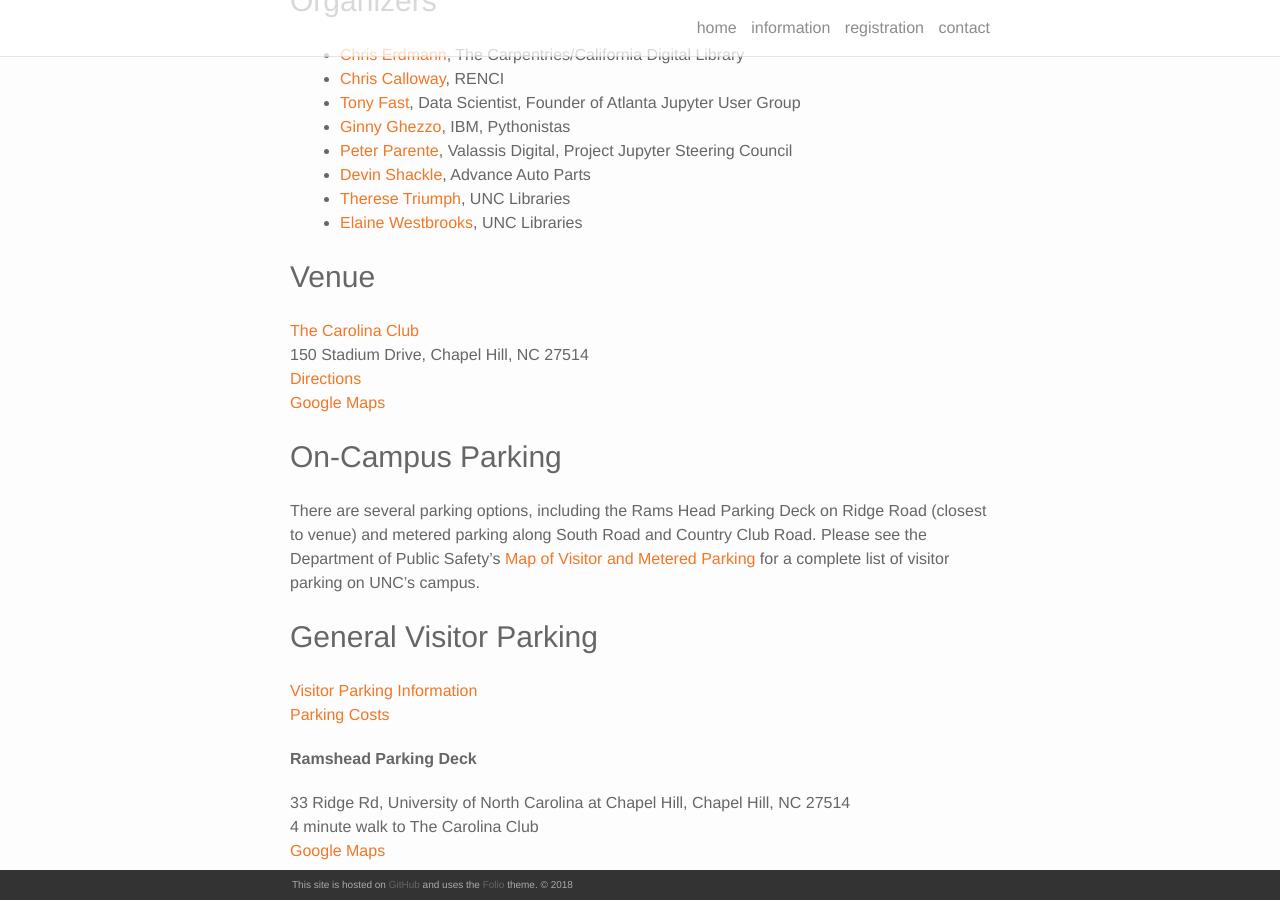
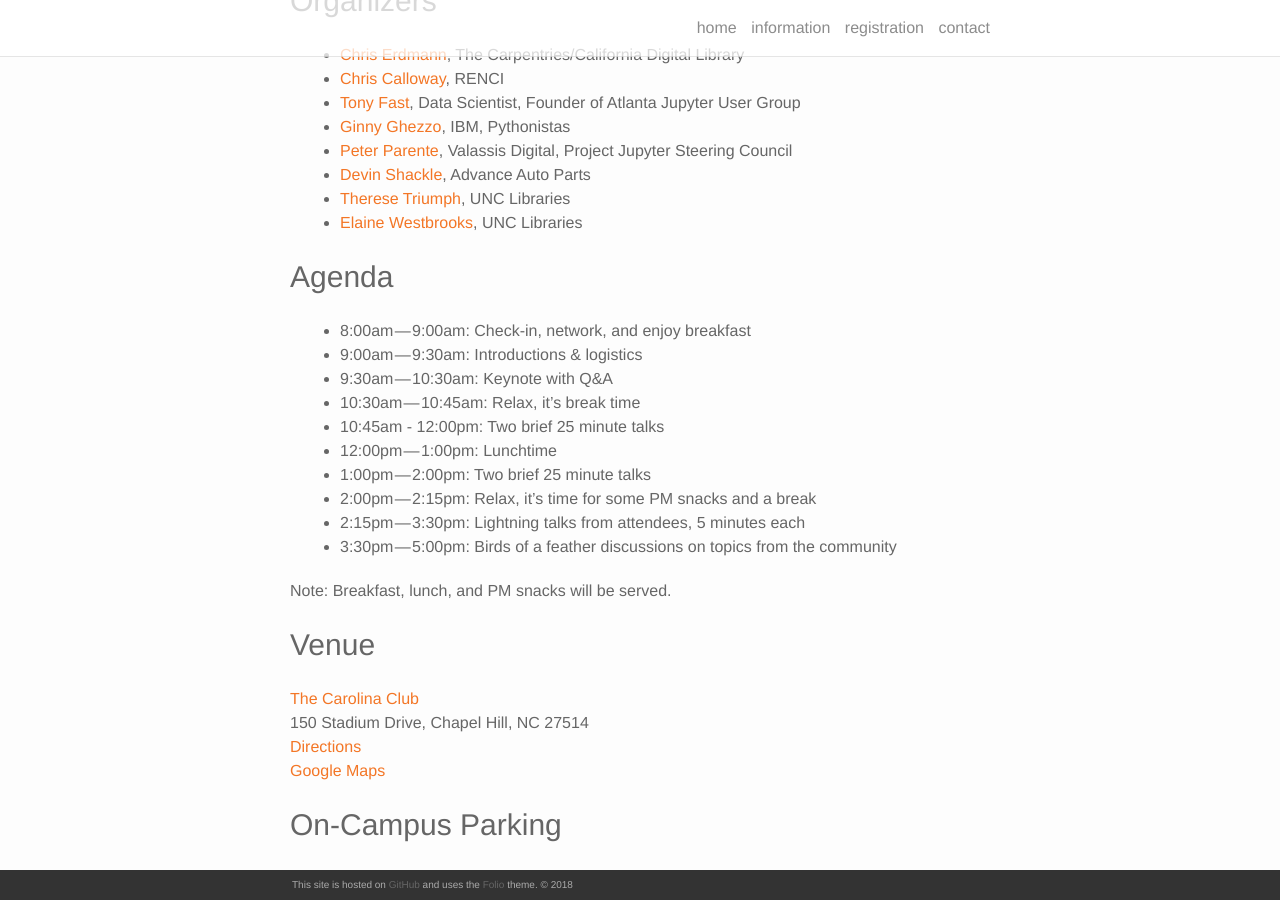
Before and after one commit to bogoli/-folio, a Jekyll site: the page built from information.md, in a window 1280 px wide and 900 px high, scrolled down 600 px. Built offline with Jekyll 4.4.1, drawn with Linux system fonts in a browser that asks for light colours; nearby versions of some CDN libraries.

Commit message:
Clarify submissions, agenda on info page

```diff
--- a/information.md
+++ b/information.md
@@ -23,6 +23,21 @@ permalink: /information/
 <li><a href="https://library.unc.edu/about/staff/therese-triumph/">Therese Triumph</a>, UNC Libraries</li>
 <li><a href="https://twitter.com/UNC_Librarian">Elaine Westbrooks</a>, UNC Libraries</li>
 </ul>
+
+### Agenda
+
+* 8:00am — 9:00am: Check-in, network, and enjoy breakfast
+* 9:00am — 9:30am: Introductions & logistics
+* 9:30am — 10:30am: Keynote with Q&A
+* 10:30am — 10:45am: Relax, it's break time
+* 10:45am - 12:00pm: Two brief 25 minute talks
+* 12:00pm — 1:00pm: Lunchtime
+* 1:00pm — 2:00pm: Two brief 25 minute talks
+* 2:00pm — 2:15pm: Relax, it's time for some PM snacks and a break
+* 2:15pm — 3:30pm: Lightning talks from attendees, 5 minutes each
+* 3:30pm — 5:00pm: Birds of a feather discussions on topics from the community
+
+Note: Breakfast, lunch, and PM snacks will be served.
 
 <h3>Venue</h3>
 
@@ -84,7 +99,6 @@ From/to Raleigh-Durham International Airport (RDU)
 
 <h3>Local Area Transportation</h3>
 
-
 <p>Chapel Hill/UNC’s bus service is free and open to the public. Please see the
 <a href="http://www.townofchapelhill.org/town-hall/departments-services/transit/routes-schedules/all-routes-schedules">Town of Chapel Hill Transit – List of all routes and schedules</a>.
 </p>
```
Also changed, not shown: _posts/2018-09-06-announcing-jupyter-in-triangle.markdown (+8 -11 lines).
